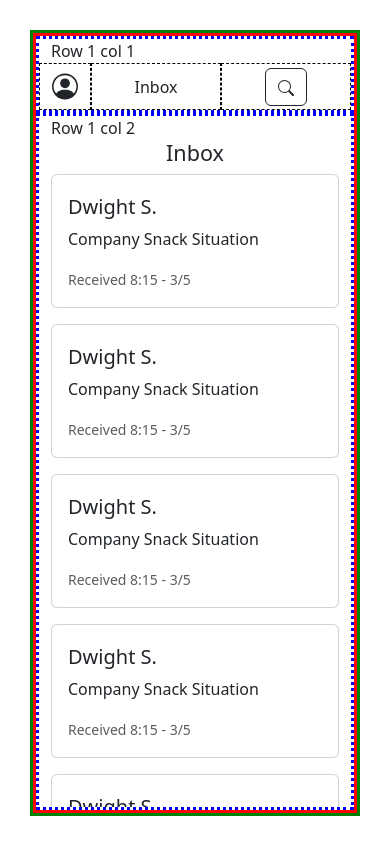
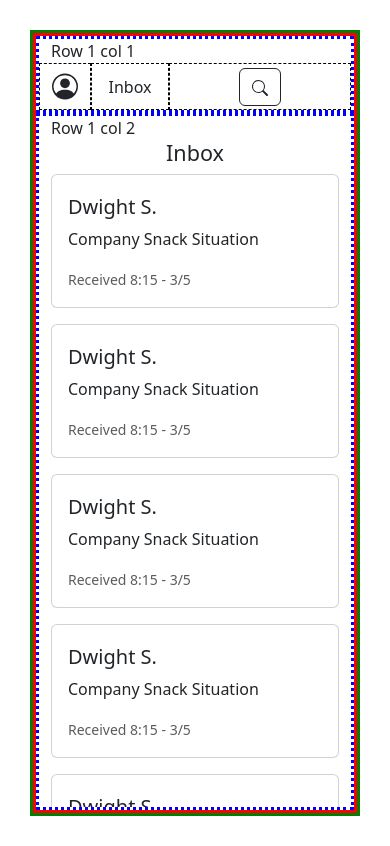
Before and after one commit to Dawie0/Dawid_Fourie_Bootstrap_Grid_Project, a plain HTML site: page index.html in a window 390 px wide. Drawn offline with nearby package versions, Linux system fonts and the light colour scheme.

Commit message:
sixth commit

```diff
--- a/index.html
+++ b/index.html
@@ -26,12 +26,12 @@
                           </svg>
                     </div>
                     <!-- Column with Collapsable Link for menu -->
-                    <div class="col-5 d-sm-none d-flex justify-content-center align-items-center inner-conts">
+                    <div class="col-3 d-sm-none d-flex justify-content-center align-items-center inner-conts">
                         <!-- Offcanvas menu for mobile -->
                         <a data-bs-toggle="offcanvas" data-bs-target="#offcanvasTop" aria-controls="offcanvasTop">Inbox</a>
                         <div class="offcanvas offcanvas-top" tabindex="-1" id="offcanvasTop" aria-labelledby="offcanvasTopLabel">
                             <div class="offcanvas-header">
-                                <h5 class="offcanvas-title" id="offcanvasTopLabel">Offcanvas top</h5>
+                                <h5 class="offcanvas-title" id="offcanvasTopLabel">Menu</h5>
                                 <button type="button" class="btn-close" data-bs-dismiss="offcanvas" aria-label="Close"></button>
                             </div>
                             <div class="offcanvas-body ">
@@ -48,9 +48,9 @@
                     </div>
 
                     <!-- Column with Search Bar -->
-                    <div class="col-5 d-sm-none d-flex justify-content-center align-items-center inner-conts">
+                    <div class="col-7 d-sm-none d-flex justify-content-center align-items-center inner-conts">
 
-                            <input type="text" class="form-control visually-hidden search-bar-mobile" placeholder="Recipient's username" aria-label="Recipient's username" aria-describedby="button-addon2">
+                            <input type="text" class="form-control visually-hidden search-bar-mobile" placeholder="Search" aria-label="Recipient's username" aria-describedby="button-addon2">
                             <button type="button" class="btn btn-outline-dark" onclick="searchAnim()"><svg xmlns="http://www.w3.org/2000/svg" width="16" height="16" fill="currentColor" class="bi bi-search" viewBox="0 0 16 16">
                                 <path d="M11.742 10.344a6.5 6.5 0 1 0-1.397 1.398h-.001c.03.04.062.078.098.115l3.85 3.85a1 1 0 0 0 1.415-1.414l-3.85-3.85a1.007 1.007 0 0 0-.115-.1zM12 6.5a5.5 5.5 0 1 1-11 0 5.5 5.5 0 0 1 11 0z"/>
                               </svg></button>
--- a/main.js
+++ b/main.js
@@ -4,7 +4,6 @@ const currentMailboxText = document.querySelector(".Current-Mailbox");
 const searchAnim = () => {
     if (searchBarAnim.classList.contains('visually-hidden')){
         searchBarAnim.classList.remove('visually-hidden');
-        console.log("visible")
     }
     else {
         searchBarAnim.classList.add('visually-hidden');
--- a/style.css
+++ b/style.css
@@ -19,6 +19,7 @@ body {
 
  .scroller-col {
     max-height: 75vh;
+
 }
 
 .cont-height {
```
